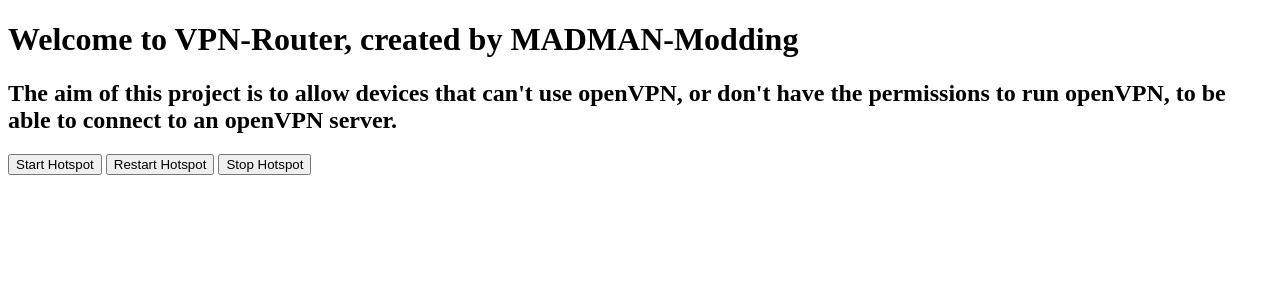
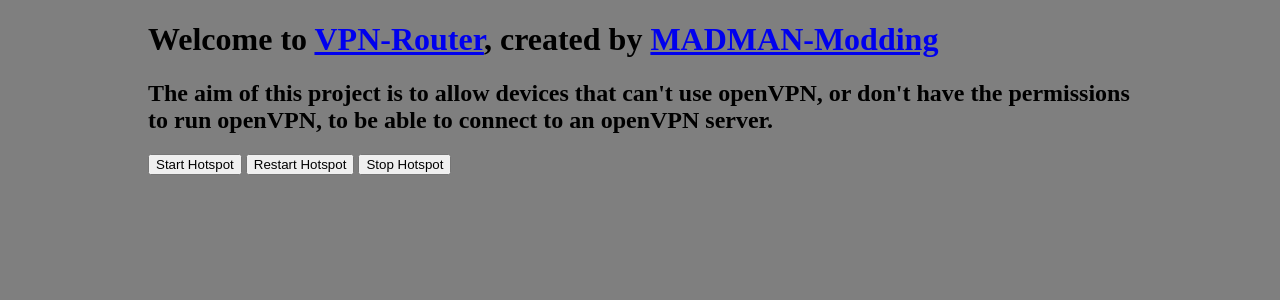
Before and after one commit to MADMAN-Modding/VPN-Router, a PHP site: page / in a window 1280 px wide. Shown: the top 300 px of the page. Run offline with PHP 8.4, Linux system fonts and the light colour scheme.

Commit message:
some css work

```diff
--- a/css/index.css
+++ b/css/index.css
@@ -1,3 +1,10 @@
+html {
+    max-width: 1000px;
+    margin-left: auto;
+    margin-right: auto;
+    background-color: rgb(0, 0, 0, 0.5);
+}
+
 #networks {
     display: none;
 }
--- a/index.html
+++ b/index.html
@@ -5,7 +5,7 @@
     <link href="css/index.css" type="text/css" rel="stylesheet">
 </head>
 <body>
-    <h1>Welcome to VPN-Router, created by MADMAN-Modding</h1>
+    <h1>Welcome to <a href="https://github.com/MADMAN-Modding/VPN-Router" target="_blank">VPN-Router</a>, created by <a href="https://github.com/MADMAN-Modding" target="_blank">MADMAN-Modding</a></h1>
     <h2>The aim of this project is to allow devices that can't use openVPN, or don't have the permissions to run openVPN, to be able to connect to an openVPN server.</h2>
     <!-- <div id="organizedNetworks"></div> -->
     <!-- <button onclick="list()">List</button> -->
--- /dev/null
+++ b/php/jsonHandler.php
@@ -0,0 +1 @@
+<?php
--- a/php/stopAP.php
+++ b/php/stopAP.php
@@ -1,4 +1,2 @@
 <?php
-    exec("sudo pkill create_ap", $output);
-
-    print_r($output);
+    exec("sudo pkill create_ap");
```
Also changed, not shown: php/connectAP.php (line endings or trailing spaces).
